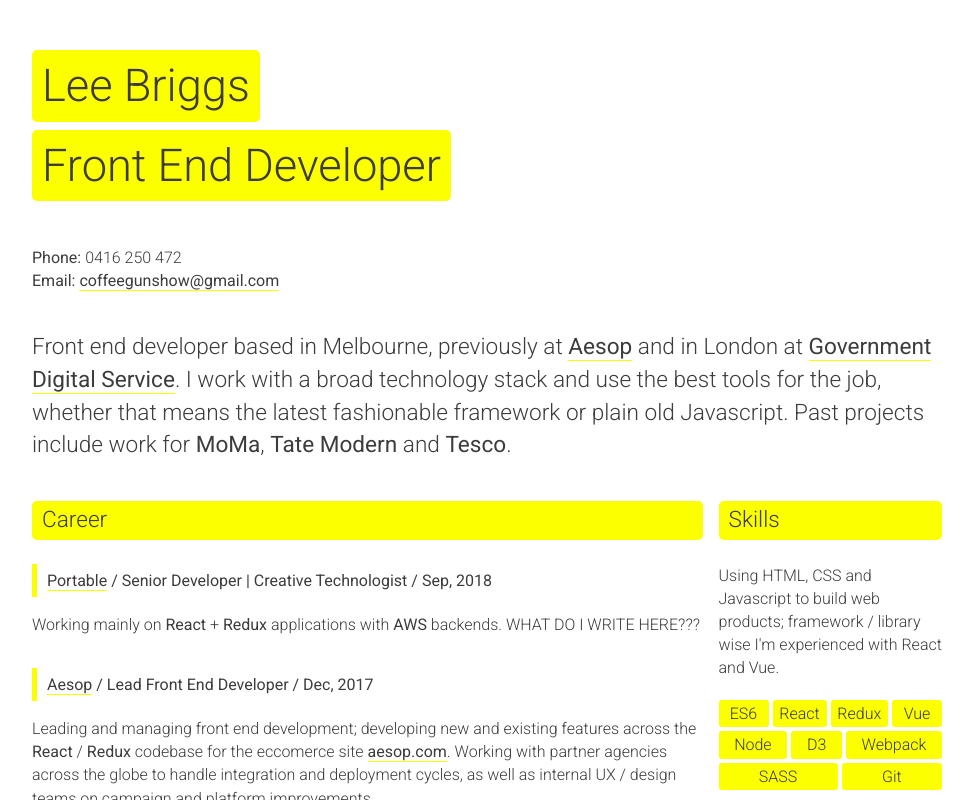
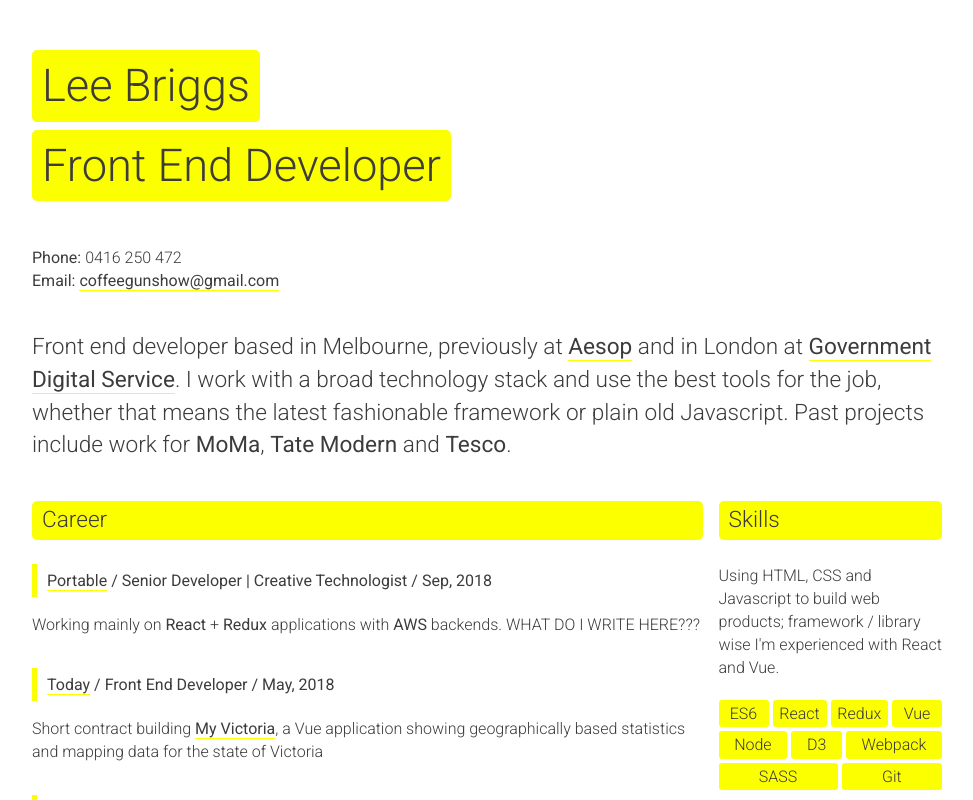
Before and after one commit to theleebriggs/theleebriggs.github.io, a React (Create React App) app: page / in a window 1280 px wide. Shown: the top 800 px of the page, without its empty margins (153-1126 px from the left). Built offline with nearby package versions, Linux system fonts and the light colour scheme.

Commit message:
Added Today job entry

```diff
--- a/src/Resume/resume.data.js
+++ b/src/Resume/resume.data.js
@@ -19,6 +19,19 @@
     tags: [
       'React',
       'Redux'
+    ]
+  },
+  {
+    name: 'Today',
+    position: 'Front End Developer ',
+    url: 'https://today.design',
+    startDate: '2018-05-01',
+    endDate: '',
+    summary: '<p>Short contract building <a href="https://www.myvictoria.vic.gov.au/">My Victoria</a>, a Vue application showing geographically based statistics and mapping data for the state of Victoria</p>',
+    highlights: [],
+    tags: [
+      'Vue',
+      'Nuxt'
     ]
   },
   {
```
